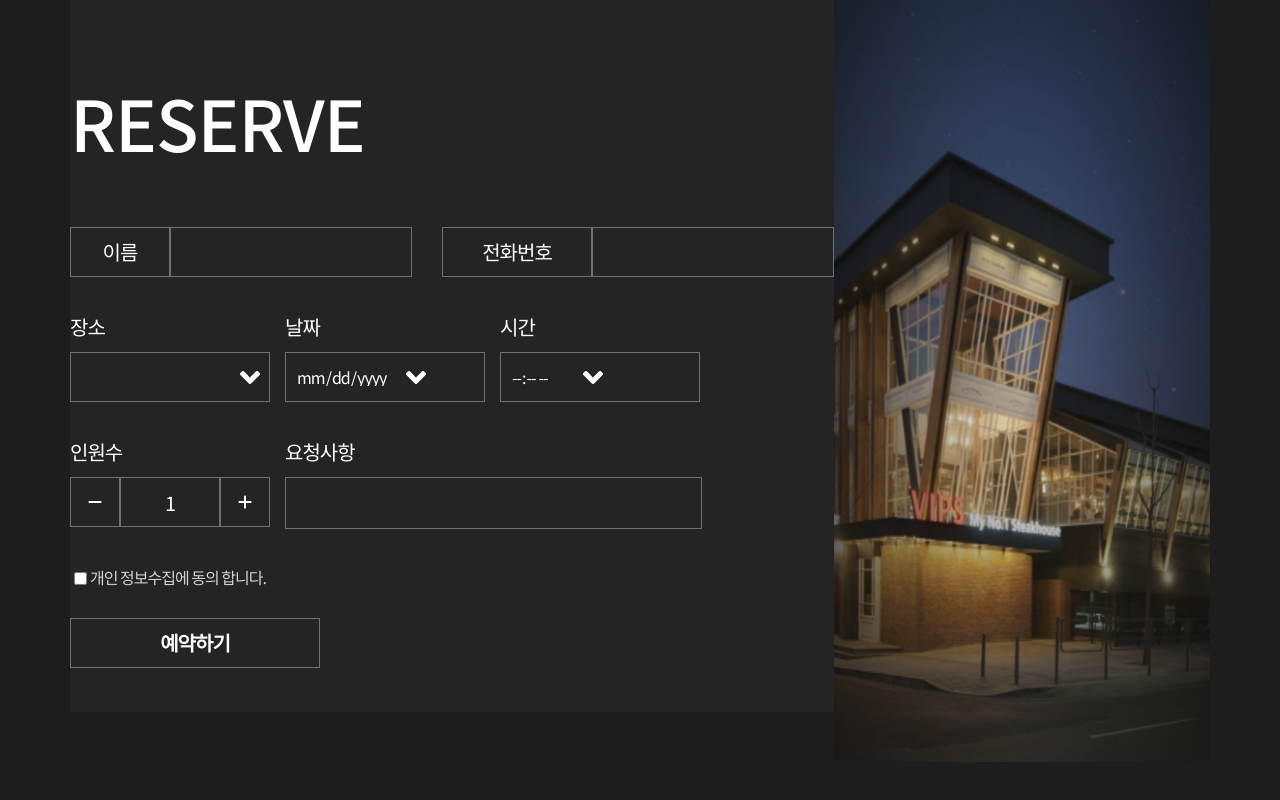
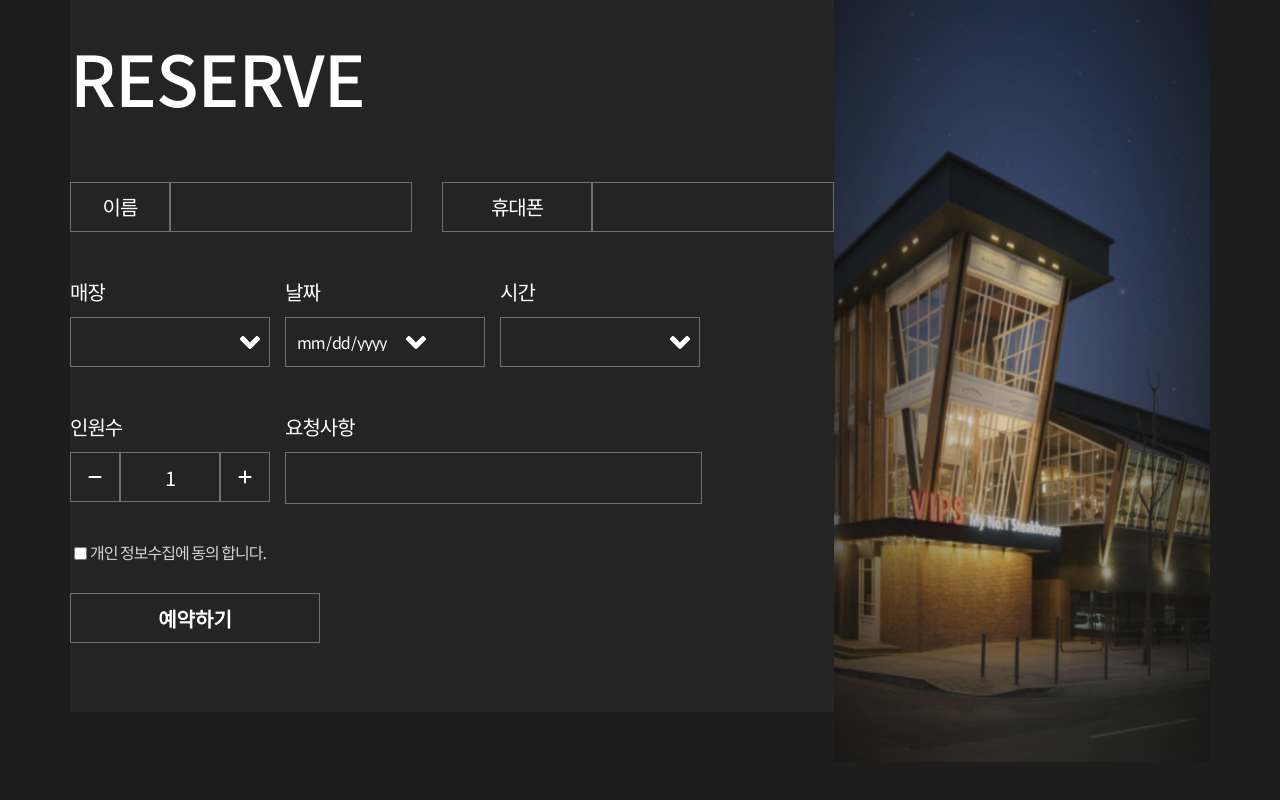
Before and after one commit to joo-seongchan/VIPs-Renewal, a React (Create React App) app: page /#/ in a window 1280 px wide. Shown: the part 5323-6123 px from the top of the page. Built offline with nearby package versions, Linux system fonts and the light colour scheme.

Commit message:
home reserve ux

```diff
--- a/package.json
+++ b/package.json
@@ -14,6 +14,7 @@
     "react": "^18.2.0",
     "react-dom": "^18.2.0",
     "react-helmet-async": "^1.3.0",
+    "react-hook-form": "^7.34.0",
     "react-router-dom": "^6.3.0",
     "react-scripts": "5.0.1",
     "spinners-react": "^1.0.7",
--- a/src/component/pages/home/Section4.js
+++ b/src/component/pages/home/Section4.js
@@ -1,8 +1,9 @@
 import { faMinus, faPlus } from "@fortawesome/free-solid-svg-icons";
 import { FontAwesomeIcon } from "@fortawesome/react-fontawesome";
 import { useState } from "react";
+import { useForm } from "react-hook-form";
 import styled from "styled-components";
-import { menuDb, placeDb } from "./mainDb";
+import { mainstyle } from "../../../styles/GlobalStyle";
 
 const Section = styled.section`
   width: 100%;
@@ -15,7 +16,7 @@ const Section = styled.section`
 
 const LeftCon = styled.div`
   width: 840px;
-  padding-top: 115px;
+  padding-top: 70px;
 `;
 const Title = styled.div`
   font-size: 70px;
@@ -27,6 +28,12 @@ const FirstLine = styled.div`
   width: 100%;
   display: flex;
   margin-bottom: 40px;
+`;
+const ErrorWrap = styled.div``;
+const Error = styled.div`
+  margin-top: 10px;
+  font-size: 14px;
+  opacity: 0.5;
 `;
 const NameWrap = styled.div`
   display: flex;
@@ -112,20 +119,20 @@ const DateWrap = styled.div`
   }
 `;
 const TimeWrap = styled.div`
-  input {
+  select {
     all: unset;
     box-sizing: border-box;
     display: flex;
     align-items: center;
-    padding: 0 10px;
+    padding-left: 10px;
     width: 200px;
     height: 50px;
     border: 1px solid rgba(112, 112, 112, 1);
+    background: url(img/arrow2.png) no-repeat 95% 50%;
     cursor: pointer;
+    option {
+      background-color: #1d1d1d;
     }
-  input[type="time"]::-webkit-calendar-picker-indicator {
-    background: url(img/arrow2.png) no-repeat center;
-    cursor: pointer;
   }
 `;
 
@@ -170,20 +177,21 @@ const OrderWrap = styled.div`
 
 const CheckWrap = styled.div`
   display: flex;
-  margin-bottom: 30px;
 `;
 const Check = styled.div`
   opacity: 0.8;
 `;
-const Button = styled.div`
+const Button = styled.button`
+  margin-top: 30px;
   width: 250px;
   height: 50px;
-  border: 1px solid rgba(112, 112, 112, 1);
   display: flex;
   align-items: center;
   justify-content: center;
   font-size: 20px;
   font-weight: 700;
+  transition: 0.5s;
+  color: white;
 `;
 
 const Img = styled.div`
@@ -204,39 +212,123 @@ const ImgCover = styled.div`
 `;
 export const Section4 = () => {
   const [people, setPeople] = useState(1);
+  const {
+    register,
+    handleSubmit,
+    getValues,
+    formState: { errors, isValid },
+    setError,
+    clearErrors,
+  } = useForm({
+    mode: "onChange",
+  });
+
+  let today = new Date();
+  let mintoday = `${today.getFullYear()}-${
+    today.getMonth() + 1 > 9
+      ? today.getMonth() + 1
+      : "0" + `${today.getMonth() + 1}`
+  }-${today.getDate() > 9 ? today.getDate() : "0" + `${today.getDate()}`}`;
+
+  const submit = () => {
+    const { name, phone, place, date, time, peoplecount, order, check } =
+      getValues();
+    console.log(date);
+  };
   return (
     <Section>
       <LeftCon>
         <Title>RESERVE</Title>
-        <form>
+        <form onSubmit={handleSubmit(submit)}>
           <FirstLine>
+            <ErrorWrap>
               <NameWrap>
                 <Name>이름</Name>
-              <input></input>
+                <input
+                  {...register("name", {
+                    required: "예약자 성명은 필수 입니다.",
+                    pattern: {
+                      value: /^[가-힣\s]+$/,
+                      message: "성명을 확인해주세요.",
+                    },
+                    onChange() {},
+                  })}
+                ></input>
               </NameWrap>
+              <Error>{errors?.name?.message}</Error>
+            </ErrorWrap>
+            <ErrorWrap>
               <PhWrap>
-              <Ph>전화번호</Ph>
-              <input></input>
+                <Ph>휴대폰</Ph>
+                <input
+                  {...register("phone", {
+                    required: "휴대폰 번호는 필수 입니다.",
+                    pattern: {
+                      value: /^01([0|1|6|7|8|9])-?([0-9]{4})-?([0-9]{4})$/,
+                      message: "휴대폰번호를 확인해주세요.",
+                    },
+                    onChange() {},
+                  })}
+                ></input>
               </PhWrap>
+              <Error>{errors?.phone?.message}</Error>
+            </ErrorWrap>
           </FirstLine>
           <SecondLine>
+            <ErrorWrap>
               <PlaceWrap>
-              <Menu>장소</Menu>
-              <select>
-                <option value="" selected></option>
-                {placeDb.map((db) => (
-                  <option value={db.id}>{db.place}</option>
-                ))}
+                <Menu>매장</Menu>
+                <select
+                  {...register("place", { required: "매장선택은 필수입니다." })}
+                >
+                  <option value=""></option>
+                  <option value="해운대점">해운대점</option>
+                  <option value="광안점">광안점</option>
                 </select>
               </PlaceWrap>
+              <Error>{errors?.place?.message}</Error>
+            </ErrorWrap>
+            <ErrorWrap>
               <DateWrap>
                 <Menu>날짜</Menu>
-              <input type="date"></input>
+                <input
+                  {...register("date", { required: "날짜는 필수입니다." })}
+                  type="date"
+                  min={mintoday}
+                ></input>
               </DateWrap>
+              <Error>{errors?.date?.message}</Error>
+            </ErrorWrap>
+            <ErrorWrap>
               <TimeWrap>
                 <Menu>시간</Menu>
-              <input type="time" step="1800"></input>
+                <select
+                  {...register("time", { required: "예약 시간은 필수입니다." })}
+                >
+                  <option value=""></option>
+                  <option value="10:00">10:00</option>
+                  <option value="10:30">10:30</option>
+                  <option value="11:00">11:00</option>
+                  <option value="11:30">11:30</option>
+                  <option value="12:00">12:00</option>
+                  <option value="12:30">12:30</option>
+                  <option value="13:00">13:00</option>
+                  <option value="13:30">13:30</option>
+                  <option value="14:00">14:00</option>
+                  <option value="14:30">14:30</option>
+                  <option value="15:00">15:00</option>
+                  <option value="15:30">15:30</option>
+                  <option value="16:00">16:00</option>
+                  <option value="16:30">16:30</option>
+                  <option value="17:00">17:00</option>
+                  <option value="17:30">17:30</option>
+                  <option value="18:00">18:00</option>
+                  <option value="18:30">18:30</option>
+                  <option value="19:00">19:00</option>
+                </select>
               </TimeWrap>
+              <Error>{errors?.time?.message}</Error>
+            </ErrorWrap>
           </SecondLine>
           <ThirdLine>
             <PeopleWrap>
@@ -252,6 +344,7 @@ export const Section4 = () => {
                   <FontAwesomeIcon icon={faMinus} />
                 </Count>
                 <input
+                  {...register("peoplecount")}
                   style={{
                     textAlign: "center",
                     padding: 0,
@@ -270,14 +363,35 @@ export const Section4 = () => {
             </PeopleWrap>
             <OrderWrap>
               <Menu>요청사항</Menu>
-              <input></input>
+              <input {...register("order")}></input>
             </OrderWrap>
           </ThirdLine>
           <CheckWrap>
-            <input type="checkbox"></input>
+            <input
+              {...register("check", {
+                required: "개인정보 수집 미동의시 예약 불가합니다.",
+              })}
+              type="checkbox"
+            ></input>
             <Check>개인 정보수집에 동의 합니다.</Check>
           </CheckWrap>
-          <Button>예약하기</Button>
+          <Error>{errors?.check?.message}</Error>
+
+          <Button
+            style={{
+              backgroundColor: `${
+                isValid ? `${mainstyle.mainColor}` : "transparent"
+              }`,
+              border: `${
+                isValid
+                  ? `${mainstyle.mainColor}`
+                  : "1px solid rgba(112, 112, 112, 1)"
+              }`,
+              cursor: `${isValid ? `pointer` : "auto"}`,
+            }}
+          >
+            예약하기
+          </Button>
         </form>
       </LeftCon>
       <Img>
```
Also changed, not shown: 1 other file (tests, documents, lock files or other folders). Lines whose indentation alone changed are shown as unchanged.
